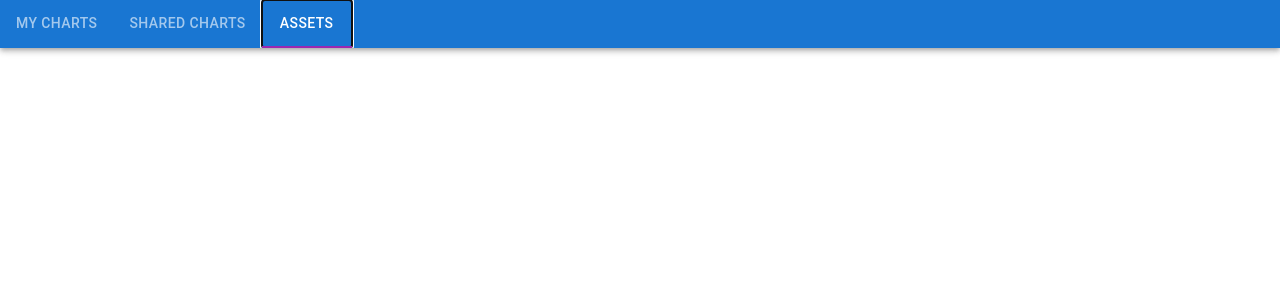
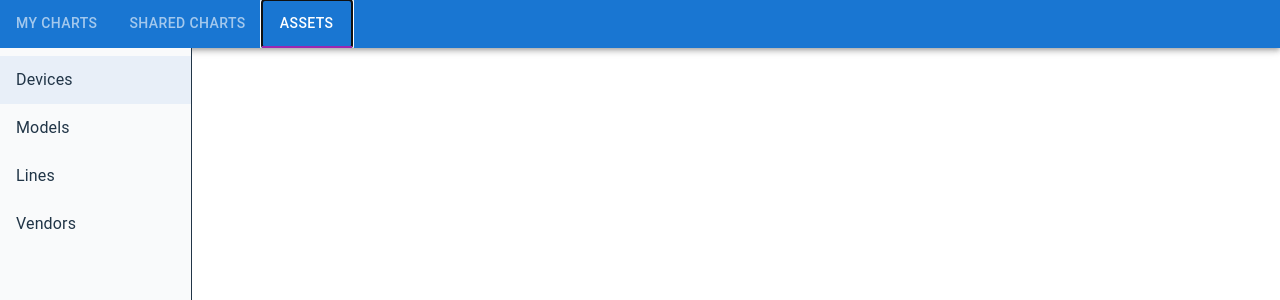
Before and after one commit to CatsPoo/EasyCharts, a React (Vite) app in the folder packages/apps/frontend/: page / in a window 1280 px wide. Both pictures are taken after a click on the tab "ASSETS". Shown: the top 300 px of the page. Built offline with nearby package versions, Linux system fonts and the light colour scheme; what reactflow would draw is missing.

Commit message:
add assets sidebar

```diff
--- /dev/null
+++ b/packages/apps/frontend/src/components/assetsSidebar.tsx
@@ -0,0 +1,27 @@
+import { Box, List, ListItem, ListItemButton, ListItemText } from "@mui/material";
+import { assert } from "console";
+
+interface assetsSidebarProps {
+  assets : string[]
+  selectedAsset : string
+  onSelect: (asset: string) => void;
+}
+
+export function AssetSidebar({ assets,selectedAsset, onSelect}: assetsSidebarProps) {
+  return (
+    <Box sx={{ width:250, flexShrink: 0, borderRight: '1px solid #ddd', height: '100%' }}>
+      <List>
+        {assets.map((asset) => (
+          <ListItem disablePadding>
+            <ListItemButton
+              selected={(asset === selectedAsset)}
+              onClick={() => onSelect(asset)}
+            >
+              <ListItemText primary={asset} />
+            </ListItemButton>
+          </ListItem>
+        ))}
+      </List>
+    </Box>
+  );
+}
--- a/packages/apps/frontend/src/pages/ChartsPage.tsx
+++ b/packages/apps/frontend/src/pages/ChartsPage.tsx
@@ -9,8 +9,16 @@ import { AppBar, Button, Dialog, FormControlLabel, IconButton, Switch, Toolbar }
 import CloseIcon from '@mui/icons-material/Close';
 import {useCharts } from '../contexts/ChartsContext';
 import { AnimatePresence, motion } from 'framer-motion';
+import { AssetSidebar } from '../components/assetsSidebar';
 
 export function ChartsPage() {
+      const assetsList = [
+      'Devices',
+      'Models',
+      'Lines',
+      'Vendors',
+    ]
+
     const [tab, setTab] = React.useState(0);
     const [selectedId, setSelectedId] = useState<string>('-1');
     const [editMode, setEditMode] = useState(false);
@@ -22,11 +30,10 @@ export function ChartsPage() {
     const [saving, setSaving] = useState(false);
     const [error, setError] = useState<string | null>(null);
 
+    const [selectedAsset,setSelectedAsset] = useState<string>(assetsList[0]);
     const {getChart,getChartsInformation,updateChart} = useCharts()
     const readonly = false
-  // Your hard‑coded (or later: fetched) data
 
-  // Derive the list based on the active tab
     const chartsLists = getChartsInformation()
     const chartsList = tab === 0 ? chartsLists.myCharts : chartsLists.sharedCharts;
 
@@ -94,11 +101,11 @@ export function ChartsPage() {
 
       <Box sx={{ display: 'flex', flex: 1 }}>
         <AnimatePresence initial={false}>
-        {(tab !== 2) && (
+          {tab !== 2 ? (
             <motion.div
-            key="sidebar"
+              key="chart-sidebar"
               initial={{ width: 0, opacity: 0 }}
-            animate={{ width: 192, opacity: 1 }}   // 192px = 12rem
+              animate={{ width: 192, opacity: 1 }}
               exit={{ width: 0, opacity: 0 }}
               transition={{ duration: 0.3, ease: 'easeInOut' }}
               className="flex-none overflow-hidden border-r bg-gray-100"
@@ -107,6 +114,21 @@ export function ChartsPage() {
           charts={chartsList}
           onSelect={setSelectedId}
           onEdit={handleEdit}
+        />
+            </motion.div>
+          ) : (
+            <motion.div
+              key="asset-sidebar"
+              initial={{ width: 0, opacity: 0 }}
+              animate={{ width: 192, opacity: 1 }}
+              exit={{ width: 0, opacity: 0 }}
+              transition={{ duration: 0.3 }}
+              className="flex-none overflow-hidden border-r bg-gray-50"
+            >
+              <AssetSidebar
+                assets={assetsList}
+                selectedAsset={selectedAsset}
+                onSelect={setSelectedAsset}
               />
             </motion.div>
           )}
@@ -149,11 +171,9 @@ export function ChartsPage() {
           /> : null}
         </div>
         {editMode && (
-        <>
           <Button color="success"  variant="contained"  onClick={onSave} disabled={saving || !editorMageChanges} >
             {saving ? "Saving…" : "Save"}
           </Button>
-        </>
         )}
           </Toolbar>
         </AppBar>
```
Lines whose indentation alone changed are shown as unchanged.
